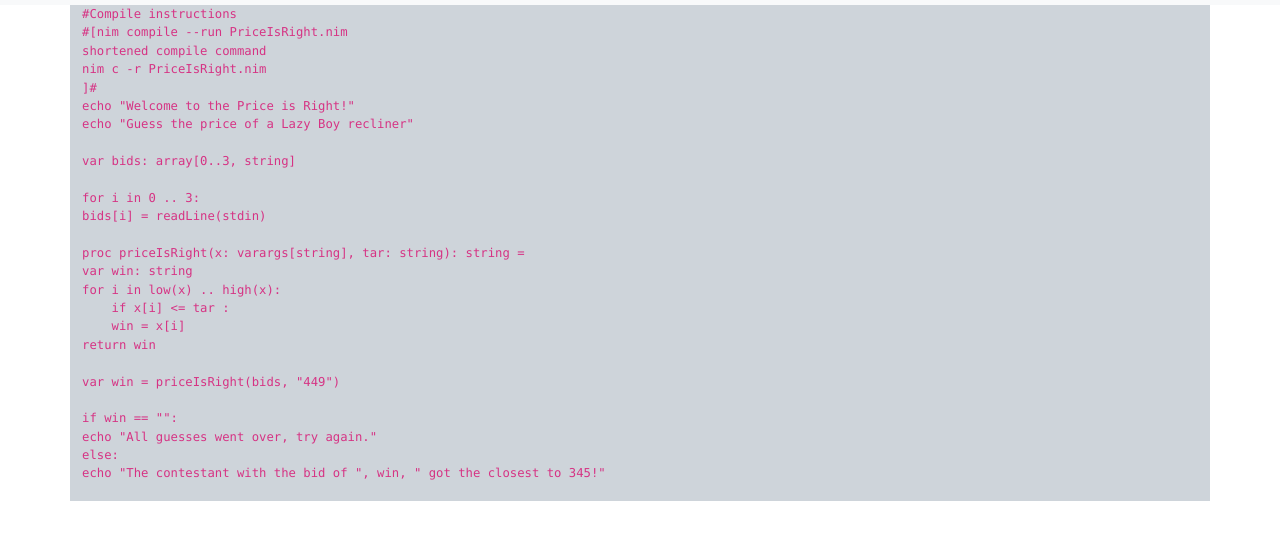
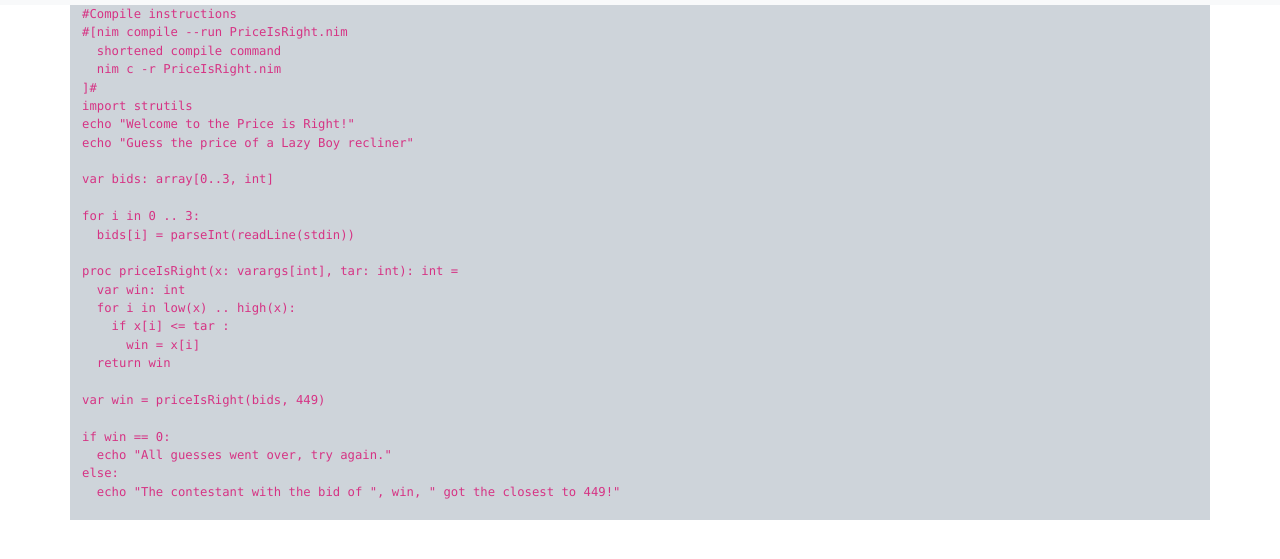
Before and after one commit to kadendavis866/RobinsWebsite, a plain HTML site: page examples.html in a window 1280 px wide. Shown: the part 51-610 px from the top of the page. Drawn offline with Linux system fonts and the light colour scheme.

Commit message:
update example.html

```diff
--- a/examples.html
+++ b/examples.html
@@ -38,27 +38,28 @@
   shortened compile command
   nim c -r PriceIsRight.nim
 ]#
+import strutils
 echo "Welcome to the Price is Right!"
 echo "Guess the price of a Lazy Boy recliner"
 
-var bids: array[0..3, string]
+var bids: array[0..3, int]
 
 for i in 0 .. 3:
-bids[i] = readLine(stdin)
+  bids[i] = parseInt(readLine(stdin))
 
-proc priceIsRight(x: varargs[string], tar: string): string =
-var win: string
+proc priceIsRight(x: varargs[int], tar: int): int =
+  var win: int
   for i in low(x) .. high(x):
     if x[i] <= tar :
       win = x[i]
   return win
 
-var win = priceIsRight(bids, "449")
+var win = priceIsRight(bids, 449)
 
-if win == "":
+if win == 0:
   echo "All guesses went over, try again."
 else:
-echo "The contestant with the bid of ", win, " got the closest to 345!"
+  echo "The contestant with the bid of ", win, " got the closest to 449!"
             </pre>
         </code>
     </div>
```
Lines whose indentation alone changed are shown as unchanged.
